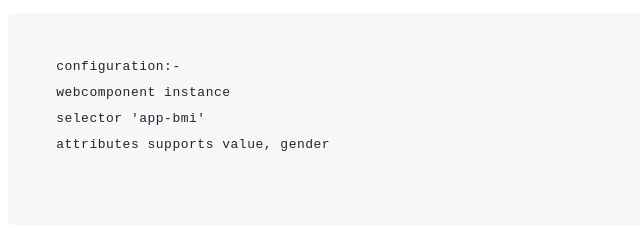
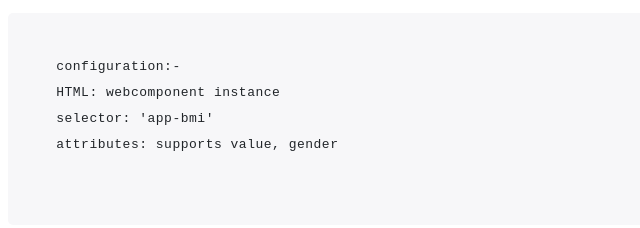
Before and after one commit to arunbharath91/BMI-Visualizer, a website built with webpack: page src/index.html in a window 1280 px wide. Shown: the top 228 px of the page, without its empty margins (0-640 px from the left). Built offline with nearby package versions, Linux system fonts and the light colour scheme.

Commit message:
Update index.html

```diff
--- a/src/index.html
+++ b/src/index.html
@@ -18,9 +18,9 @@
   <pre>
     <code>
     configuration:-
-    webcomponent instance
-    selector 'app-bmi'
-    attributes supports value, gender
+    HTML: webcomponent instance
+    selector: 'app-bmi'
+    attributes: supports value, gender
     </code>
     </pre>
 
```
